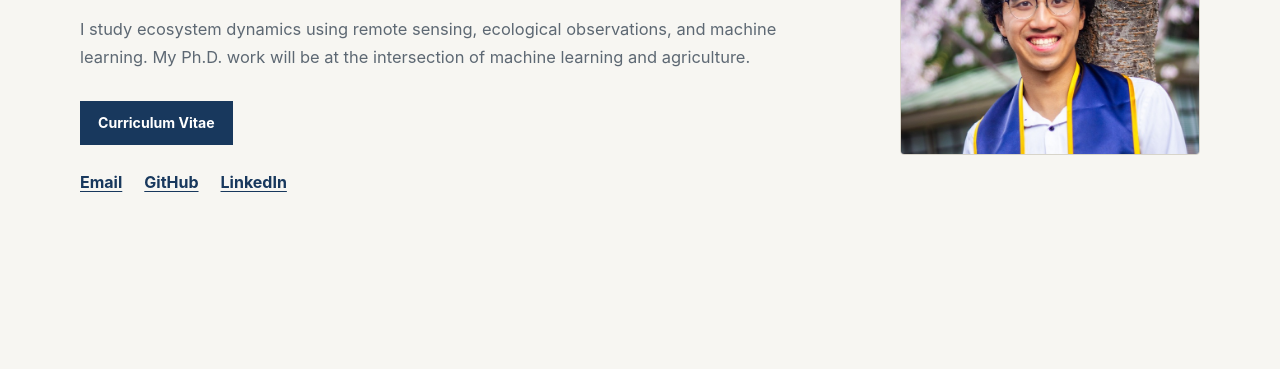
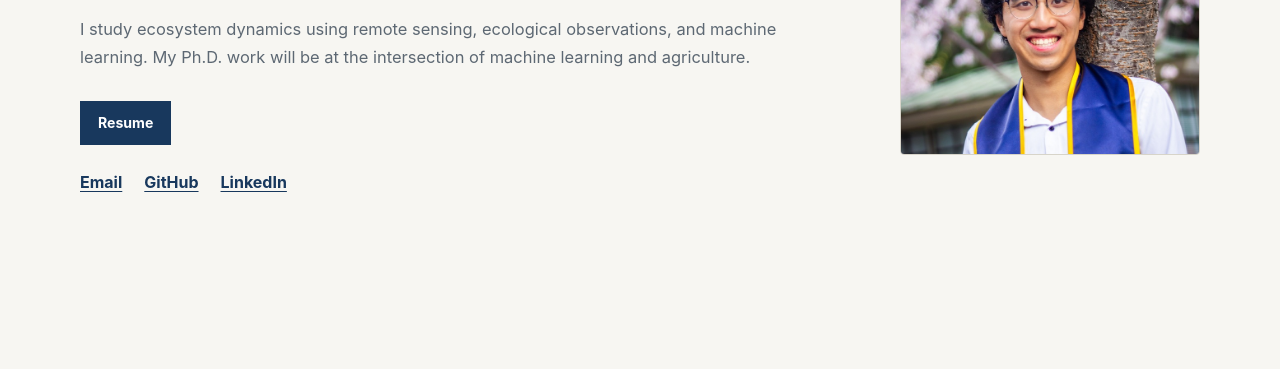
Before and after one commit to jerrys7/jerrys7.github.io, a plain HTML site: page index.html in a window 1280 px wide. Shown: the part 431-800 px from the top of the page. Drawn offline with Linux system fonts and the light colour scheme.

Commit message:
Replace CV with updated resume

```diff
--- a/index.html
+++ b/index.html
@@ -44,7 +44,7 @@
         <p class="lede">I study ecosystem dynamics using remote sensing, ecological observations, and machine learning. My Ph.D. work will be at the intersection of machine learning and agriculture.</p>
 
         <div class="hero-actions" aria-label="Profile links">
-          <a class="button button-primary" href="Jerry-Sun-CV.pdf">Curriculum Vitae</a>
+          <a class="button button-primary" href="Jerry-Sun-Resume.pdf">Resume</a>
         </div>
 
         <ul class="profile-links" aria-label="Contact and external profiles">
@@ -281,7 +281,7 @@
   <footer class="footer shell">
     <p>© 2026 Qi Jia (Jerry) Sun</p>
     <div>
-      <a href="Jerry-Sun-CV.pdf">CV</a>
+      <a href="Jerry-Sun-Resume.pdf">Resume</a>
       <a href="https://github.com/jerrys7">GitHub</a>
       <a href="https://www.linkedin.com/in/qjsun/">LinkedIn</a>
     </div>
```
Also changed, not shown: 2 other files.
